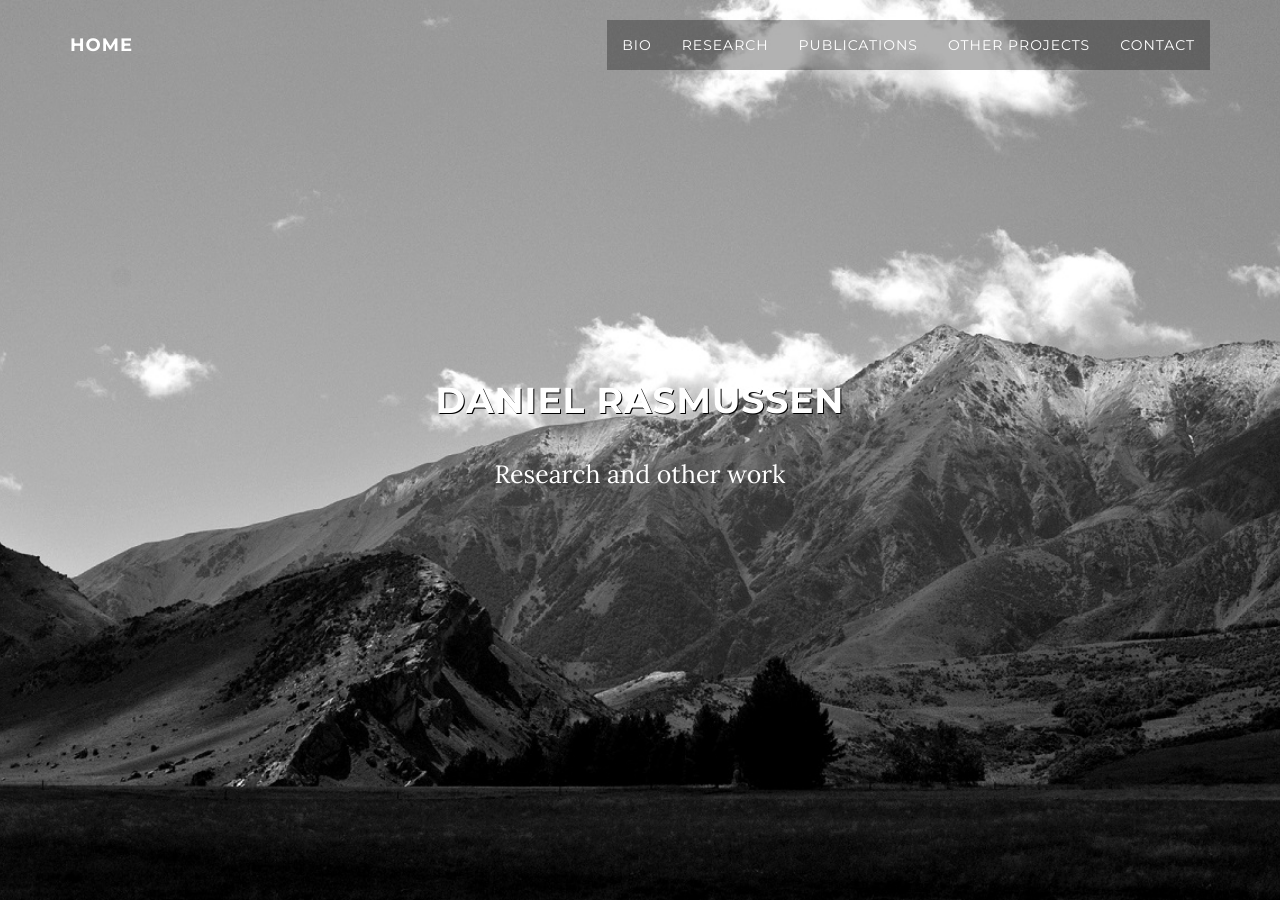
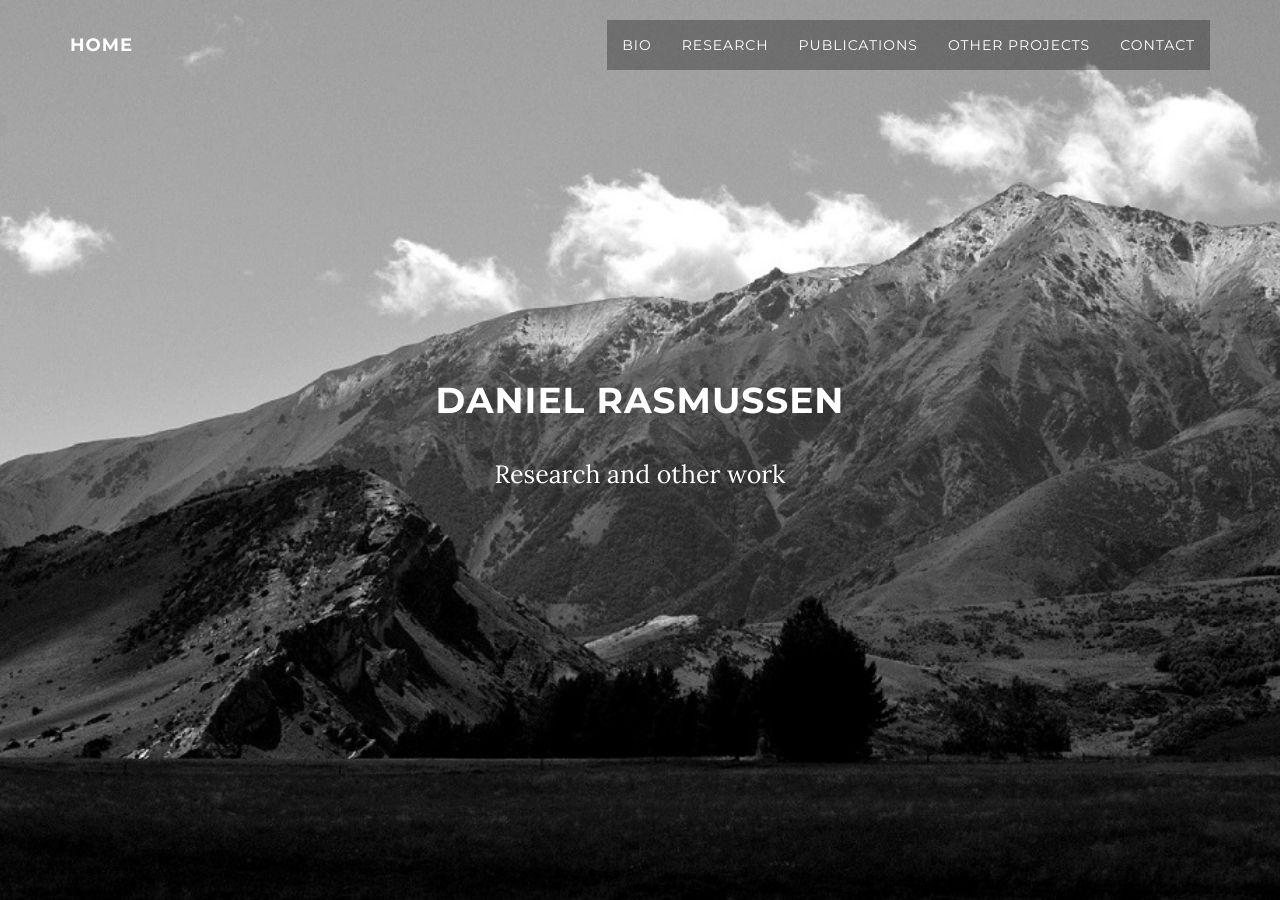
Before and after one commit to drasmuss/drasmuss.github.io, a Jekyll site: the page built from index.html, in a window 1280 px wide. Built offline with Jekyll 4.4.1, drawn with Linux system fonts in a browser that asks for light colours.

Commit message:
Resized intro-bg.jpg

```diff
--- a/css/style.css
+++ b/css/style.css
@@ -165,6 +165,10 @@ a:focus {
 
     .intro .intro-body .intro-text {
         font-size: 25px;
+    }
+
+    .intro .intro-body .intro-heading {
+        text-shadow: none;
     }
 }
 
```
Also changed, not shown: img/intro-bg.jpg.
